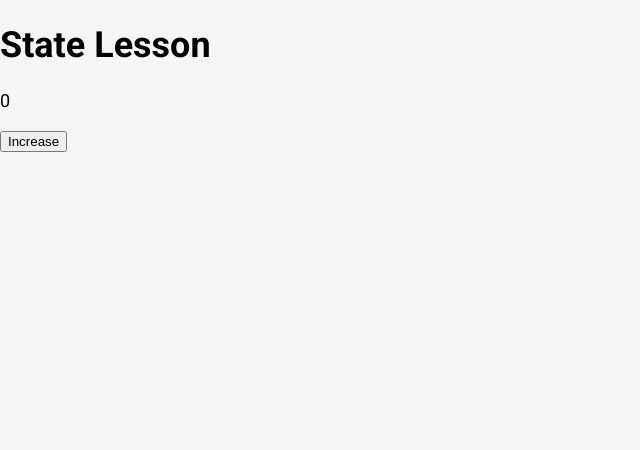
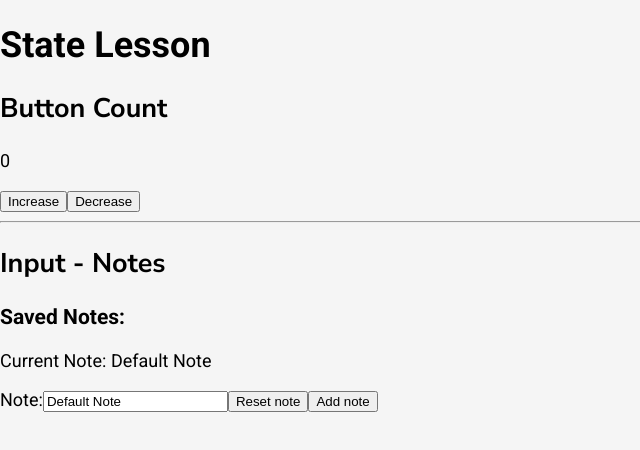
Before and after one commit to Arthusz/my-schedule, a Next.js app: page /state in a window 1280 px wide. Shown: the top 450 px of the page, without its empty margins (0-640 px from the left). Built offline with nearby package versions, Linux system fonts and the light colour scheme.

Commit message:
State Lesson and Exercise

```diff
--- a/pages/state.tsx
+++ b/pages/state.tsx
@@ -1,22 +1,75 @@
-import { useState } from "react";
+import React, { useState } from "react";
 
 const State = () => {
 	const [count, setCount] = useState(0);
+	const [note, setNote] = useState("Default Note");
+	const [notes, setNotes] = useState<string[]>([]);
+	const [error, setError] = useState("");
 
-	// exercise: decrease count by 1
-	// count should not be less than 0
+	const onIncrease = function () {
+		setCount(count + 1);
+	};
+
+	const onDecrease = () => {
+		if (count > 0) setCount(count - 1);
+		else console.log("Cannot decrease below 0");
+	};
+
+	const onChangeNote = (e: React.ChangeEvent<HTMLInputElement>) => {
+		setNote(e.target.value);
+	};
+
+	const onResetNote = () => {
+		setNote("");
+	};
+
+	const onSubmit = (e: React.FormEvent<HTMLFormElement>) => {
+		e.preventDefault();
+		// "  example string  " --> trimmed "example string"
+		if (note.trim() === "") {
+			setError("Note cannot be empty");
+			return;
+		}
+		setError("");
+		setNotes([...notes, note]);
+	};
 
 	return (
 		<div id="container">
 			<h1>State Lesson</h1>
+
+			<h2>Button Count</h2>
+
 			<p>{count}</p>
-			<button
-				onClick={() => {
-					setCount(count + 1);
-				}}
-			>
-				Increase
-			</button>
+			<button onClick={onIncrease}>Increase</button>
+			<button onClick={onDecrease}>Decrease</button>
+
+			<hr />
+
+			<h2>Input - Notes</h2>
+			<h3>Saved Notes:</h3>
+
+			<ul>
+				{notes.map((note, index) => (
+					<li key={index}>{note}</li>
+				))}
+			</ul>
+			<p>Current Note: {note}</p>
+			<form onSubmit={onSubmit}>
+				<label htmlFor="noteInput">Note:</label>
+				<input
+					type="text"
+					name="noteInput"
+					id="noteInput"
+					value={note}
+					onChange={onChangeNote}
+				/>
+				<span style={{ color: "red" }}>{error}</span>
+				<button onClick={onResetNote} type="button">
+					Reset note
+				</button>
+				<button type="submit">Add note</button>
+			</form>
 		</div>
 	);
 };
```
